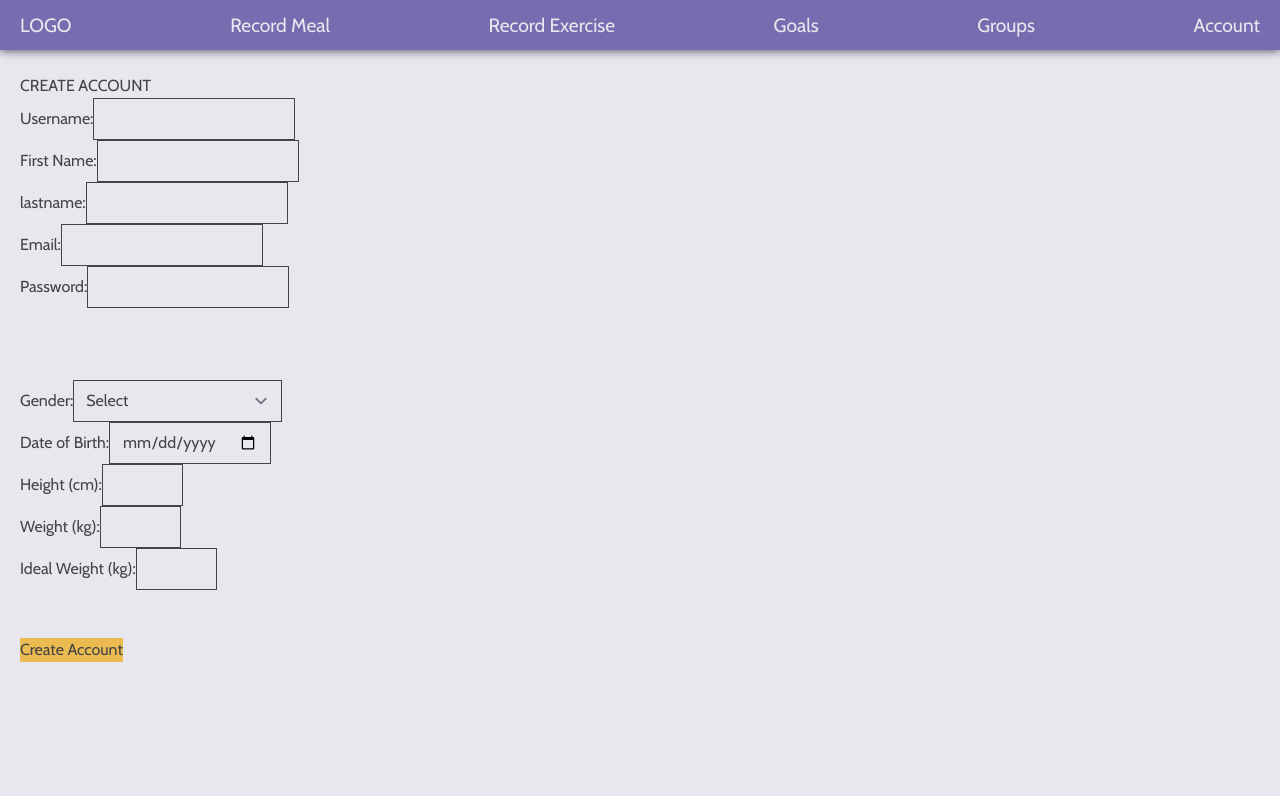
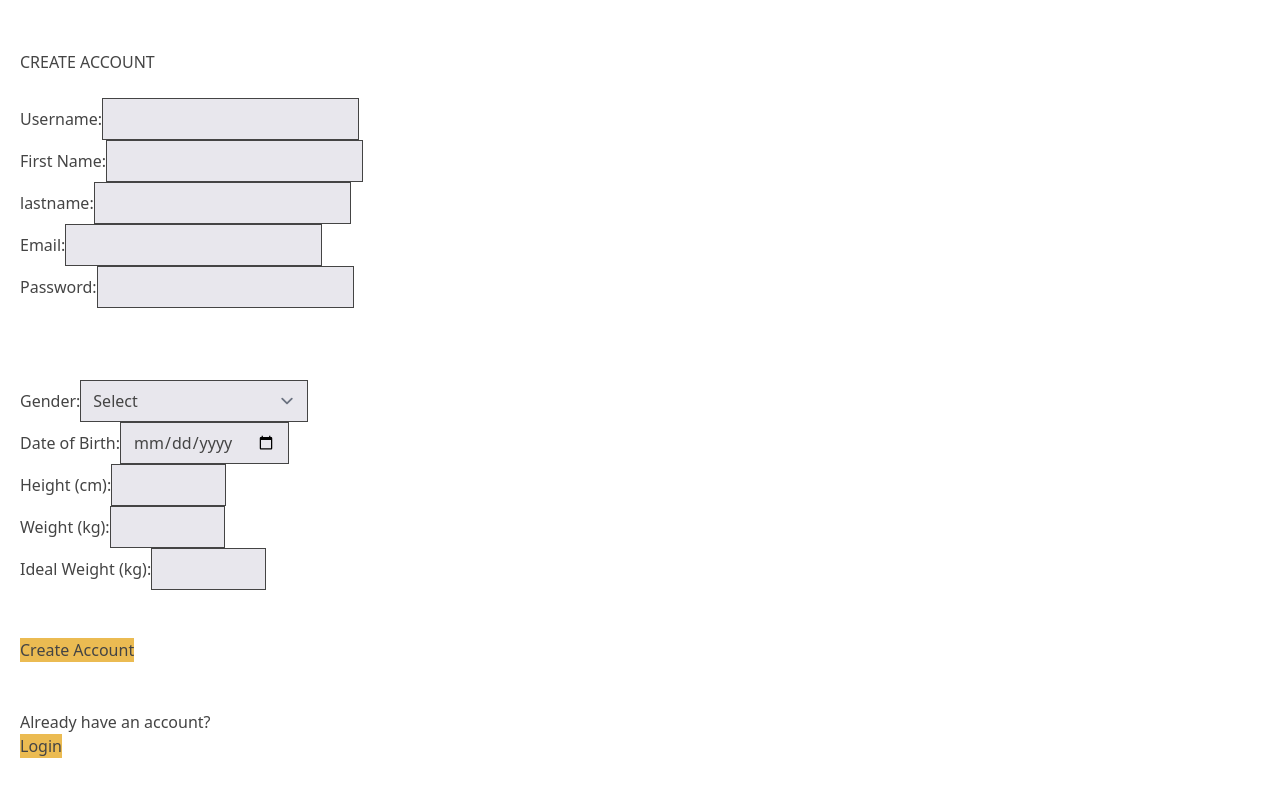
Before and after one commit to Wilsonator123/SECoursework, a React (Create React App) app in the folder client/: page / in a window 1280 px wide. Shown: the top 796 px of the page. Built offline with nearby package versions, Linux system fonts and the light colour scheme.

Commit message:
Added toggle to login page and removed header from login page

```diff
--- a/client/src/Account.js
+++ b/client/src/Account.js
@@ -1,4 +1,8 @@
+
 export default function Account() {
+
+
+
     return (
         <div id="pageContainer">
             <h1> ACCOUNT PAGE </h1>
--- a/client/src/App.js
+++ b/client/src/App.js
@@ -1,13 +1,40 @@
 import "./css/App.css";
 import { useState } from "react";
 import AccountCreation from "./components/AccountCreation";
+import Login from "./components/LogIn";
 
 function App() {
 
+    //Used to toggle between whether the user sees the Login form
+    //Or the Account Creation form
+    const [currentForm, setCurrentForm] = useState(true);
+
+    //On pressing the button the form changes
+    function toggleForm(){
+        setCurrentForm(!currentForm);
+    }
+
     return (
         <div id="pageContainer">
-            <h1> CREATE ACCOUNT </h1>
-            <AccountCreation />
+
+            {/*Header dependent on which form you are on */}
+            <h1>{currentForm ? "CREATE ACCOUNT" : "LOG IN"}</h1>
+            <br/>
+
+
+            {currentForm ? <AccountCreation /> : <Login /> }
+
+
+            <br/>
+            <br/>
+
+            <p>{currentForm ? "Already have an account?" : "Don't have an account yet?"}</p>
+
+            <button onClick = {toggleForm}>
+                {currentForm ? "Login" : "Sign Up" }
+            </button>
+
+
         </div>
     );
 }
--- a/client/src/components/LogIn.js
+++ b/client/src/components/LogIn.js
@@ -34,6 +34,7 @@ function Login() {
 
                 //May need to be updated to another page
                 if (data) {
+
                     navigate("/account");
                 } else {
                     alert("Invalid login details.")
@@ -54,4 +55,41 @@ function Login() {
             [event.target.name]: event.target.value,
         });
     };
+
+
+
+
+
+    return (
+        <form onSubmit={handleSubmit}>
+
+
+            <label htmlFor="username">Username:</label>
+            <input
+                type="text"
+                id="username"
+                name="username"
+                value={form.username}
+                onChange={handleChange}
+            />
+
+            {usernameError && <p>{usernameError}</p>}
+
+            <br />
+
+            <label htmlFor="password">Password:</label>
+            <input
+                type="password"
+                id="password"
+                name="password"
+                value={form.password}
+                onChange={handleChange}
+            />
+
+            <br/>
+            <button type="submit">Log In</button>
+
+        </form>
+            )
 }
+export default Login;
--- a/client/src/index.js
+++ b/client/src/index.js
@@ -1,8 +1,11 @@
 import React from "react";
 import ReactDOM from "react-dom/client";
 import { BrowserRouter, Routes, Route } from "react-router-dom";
+
+//All of our pages we will use later!
 import App from "./App";
-import Home from "./Home";
+//Not sure if we will be using this page?
+//import Home from "./Home";
 import Account from "./Account";
 import Meal from "./Diet";
 import Exercise from "./Exercise";
@@ -10,15 +13,22 @@ import Goal from "./Goal";
 import Group from "./Group";
 import History from "./History";
 import Navbar from "./Navbar";
-import "./css/index.css";
 
-// const root = ReactDOM.createRoot(document.getElementById("root"));
-// root.render(<App />);
 
+//Get our root element and put the paths for the account creation page and
+//all other pages there
 const root = ReactDOM.createRoot(document.getElementById("root"));
 root.render(
+
     <BrowserRouter>
         <Routes>
+
+            {/*On the Account Creation, no other pages should be accessed */}
+            <Route index element={<App />} />
+
+
+
+            {/*Normal NavBar links (will need to be updated!) */}
             <Route path="/" element={<Navbar />}>
                 <Route index element={<App />} />
                 <Route path="Meal" element={<Meal />} />
@@ -28,10 +38,7 @@ root.render(
                 <Route path="Group" element={<Group />} />
                 <Route path="History" element={<History />} />
             </Route>
+
         </Routes>
     </BrowserRouter>
 );
-
-// If you want to start measuring performance in your app, pass a function
-// to log results (for example: reportWebVitals(console.log))
-// or send to an analytics endpoint. Learn more: https://bit.ly/CRA-vitals
```
